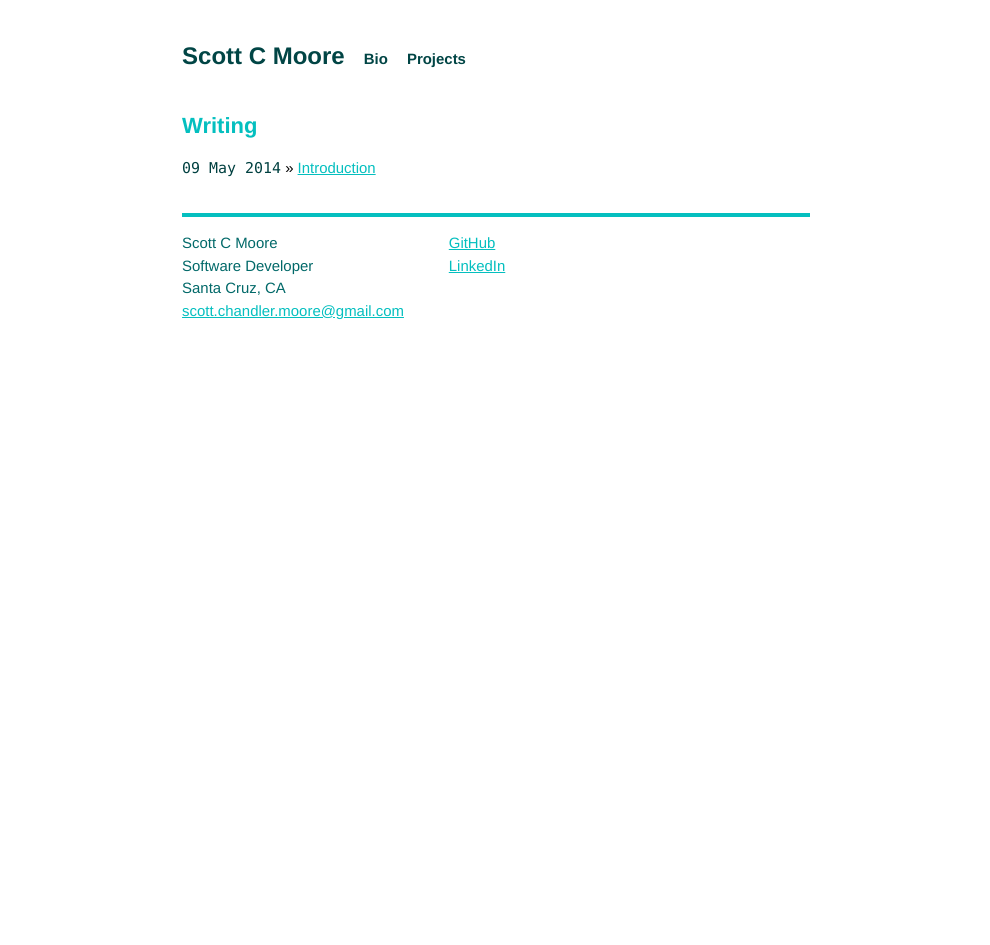
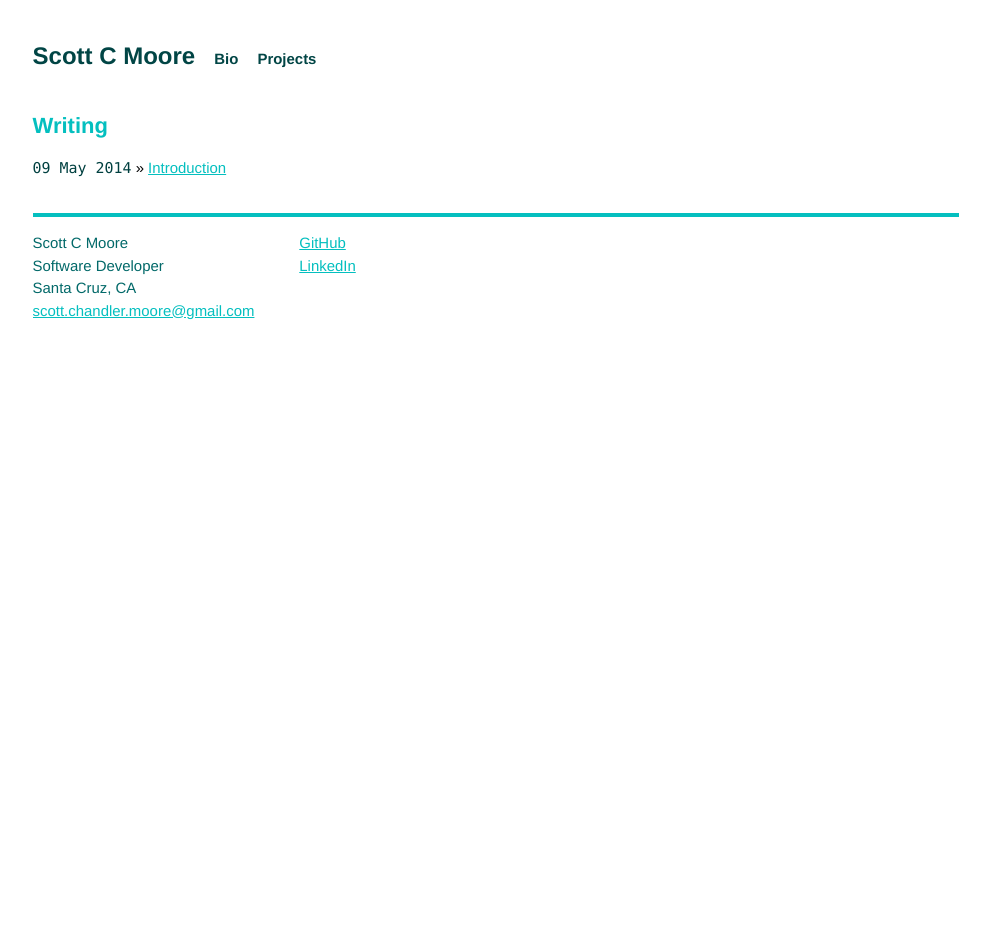
Before and after one commit to scottcmoore/scottcmoore.github.io, a Jekyll site: the page built from index.html, in a window 1280 px wide. Shown: the whole page, without its empty margins (144-1134 px from the left). Built offline with Jekyll 4.4.1, drawn with Linux system fonts in a browser that asks for light colours; Markdown is read by kramdown in place of the engine named in the settings.

```diff
--- a/css/main.css
+++ b/css/main.css
@@ -131,7 +131,7 @@
 .site {
   font-size: 115%;
   text-align: justify;
-  width: 42em;
+  max-width: 62em;
   margin: 3em auto 2em;
   line-height: 1.5em;
 }
@@ -186,3 +186,164 @@
 .post pre.terminal code {
   background-color: #333;
 }
+
+/*****************************************************************************/
+/*
+/* Media Queries
+/*
+/*****************************************************************************/
+
+V2
+
+/* Smartphones (portrait and landscape) ----------- */
+@media only screen
+and (min-device-width : 320px)
+and (max-device-width : 480px) .site {
+/*  Styles */
+  font-size: 115%;
+  text-align: justify;
+  max-width: 62em;
+  margin: 3em auto 2em;
+  line-height: 1.5em;
+}
+
+/* Smartphones (landscape) ----------- */
+@media only screen
+and (min-width : 321px) .site {
+/*  Styles */
+  font-size: 115%;
+  text-align: justify;
+  max-width: 62em;
+  margin: 3em auto 2em;
+  line-height: 1.5em;
+}
+
+/* Smartphones (portrait) ----------- */
+@media only screen
+and (max-width : 320px) .site {
+/*  Styles */
+  font-size: 115%;
+  text-align: justify;
+  max-width: 62em;
+  margin: 3em auto 2em;
+  line-height: 1.5em;
+}
+
+/* iPads (portrait and landscape) ----------- */
+@media only screen
+and (min-device-width : 768px)
+and (max-device-width : 1024px) .site {
+/*  Styles */
+  font-size: 115%;
+  text-align: justify;
+  max-width: 62em;
+  margin: 3em auto 2em;
+  line-height: 1.5em;
+}
+
+/* iPads (landscape) ----------- */
+@media only screen
+and (min-device-width : 768px)
+and (max-device-width : 1024px)
+and (orientation : landscape) .site {
+/*  Styles */
+  font-size: 115%;
+  text-align: justify;
+  max-width: 62em;
+  margin: 2em;
+  line-height: 1.5em;
+}
+
+/* iPads (portrait) ----------- */
+@media only screen
+and (min-device-width : 768px)
+and (max-device-width : 1024px)
+and (orientation : portrait) .site {
+/*  Styles */
+  font-size: 115%;
+  text-align: justify;
+  max-width: 62em;
+  margin: 2em;
+  line-height: 1.5em;
+}
+/*********
+iPad 3
+**********/
+@media
+only screen
+and (min-device-width : 768px)
+and (max-device-width : 1024px)
+and (orientation : landscape)
+and (-webkit-min-device-pixel-ratio : 2) .site {
+/*  Styles */
+  font-size: 115%;
+  text-align: justify;
+  max-width: 62em;
+  margin: 2em;
+  line-height: 1.5em;
+}
+
+@media
+only screen
+and (min-device-width : 768px)
+and (max-device-width : 1024px)
+and (orientation : portrait)
+and (-webkit-min-device-pixel-ratio : 2) .site {
+/*  Styles */
+  font-size: 115%;
+  text-align: justify;
+  max-width: 62em;
+  margin: 2em;
+  line-height: 1.5em;
+}
+
+/* Desktops and laptops ----------- */
+@media only screen
+and (min-width : 1224px) .site {
+/*  Styles */
+  font-size: 115%;
+  text-align: justify;
+  max-width: 62em;
+  margin: 2em;
+  line-height: 1.5em;
+}
+
+/* Large screens ----------- */
+@media only screen
+and (min-width : 1824px) .site {
+/*  Styles */
+  font-size: 115%;
+  text-align: justify;
+  max-width: 62em;
+  margin: 2em;
+  line-height: 1.5em;
+}
+
+/* iPhone 4 ----------- */
+@media
+only screen
+and (min-device-width : 320px)
+and (max-device-width : 480px)
+and (orientation : landscape)
+and (-webkit-min-device-pixel-ratio : 2) .site {
+/*  Styles */
+  font-size: 115%;
+  text-align: justify;
+  max-width: 62em;
+  margin: 2em;
+  line-height: 1.5em;
+}
+
+@media
+only screen
+and (min-device-width : 320px)
+and (max-device-width : 480px)
+and (orientation : portrait)
+and (-webkit-min-device-pixel-ratio : 2) .site {
+/*  Styles */
+  font-size: 115%;
+  text-align: justify;
+  max-width: 62em;
+  margin: 3em auto 2em;
+  line-height: 1.5em;
+}
```
